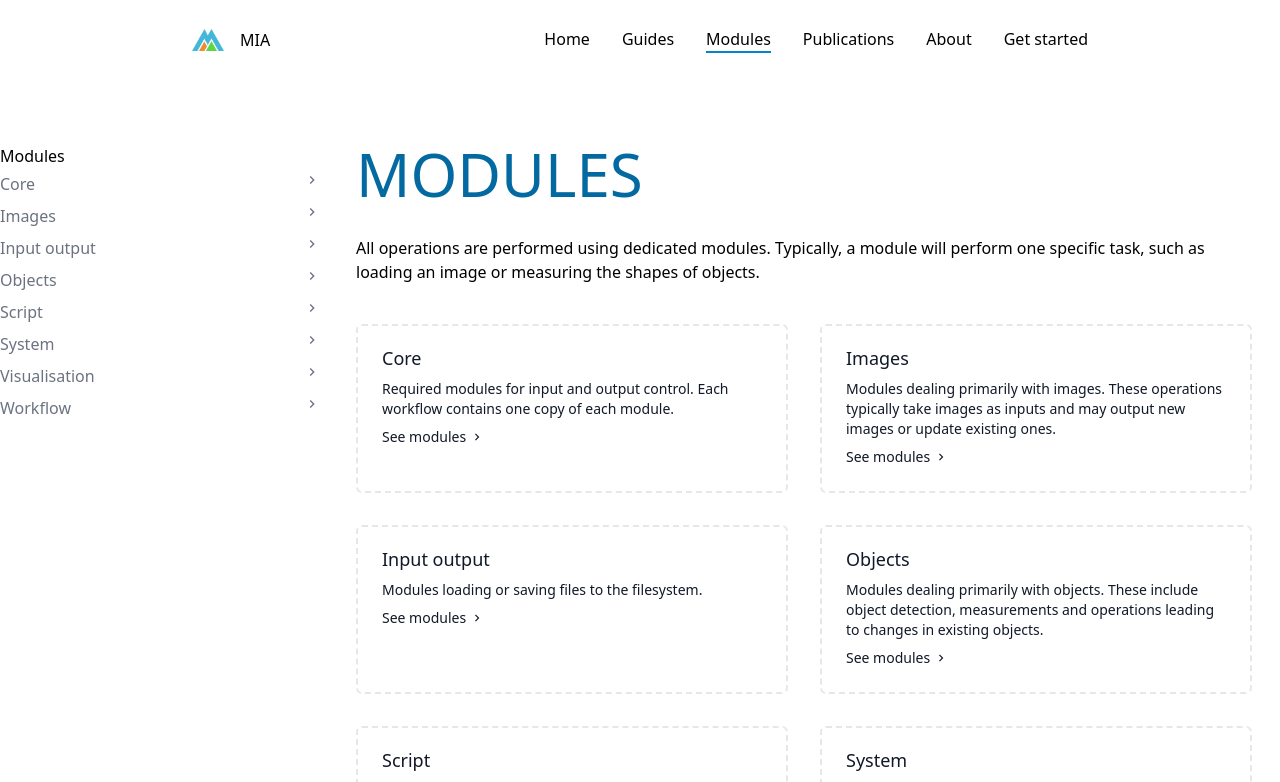
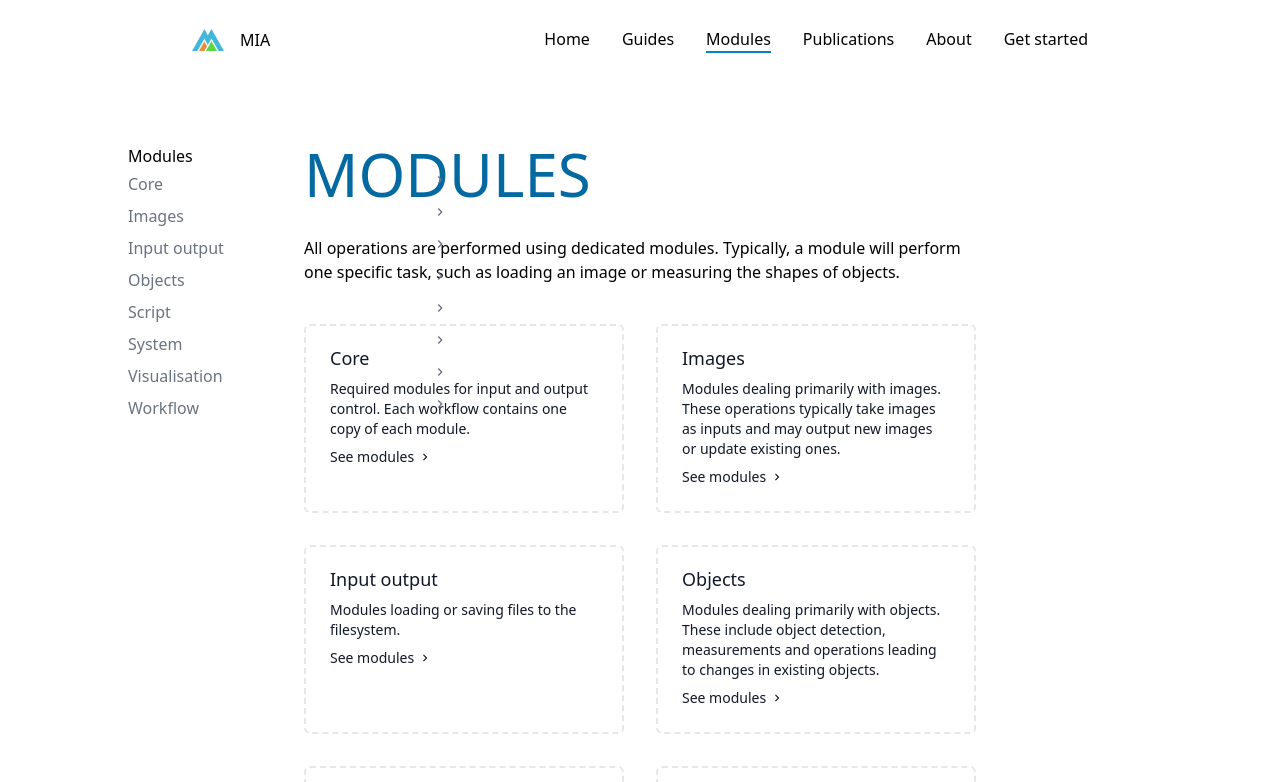
Before and after one commit to mianalysis/mianalysis.github.io, a Next.js app: page /modules in a window 1280 px wide. Shown: the top 782 px of the page. Built offline with nearby package versions, Linux system fonts and the light colour scheme.

Commit message:
Removed lorem ipsum

```diff
--- a/src/app/about/page.tsx
+++ b/src/app/about/page.tsx
@@ -3,7 +3,7 @@ import Link from 'next/link';
 export default function About() {
   return (
     <div className="mx-auto max-w-4xl  space-y-5">
-      <h1>About MIA</h1>
+      <h1>About</h1>
 
       <p>Image and object analysis workflow automation plugin for Fiji</p>
 
--- a/src/app/modules/layout.tsx
+++ b/src/app/modules/layout.tsx
@@ -4,14 +4,16 @@ import Link from 'next/link';
 
 export default function ModuleLayout({ children }: { children: React.ReactNode }) {
   return (
-    <div className="mx-auto grid grid-cols-4 gap-8">
+    <div className="grid grid-cols-6 gap-8 px-32">
       <div className="w-80">
         <Link href="/modules">Modules</Link>
 
         <TreeNav category={rootCategory} />
       </div>
 
-      <div className="col-span-3">{children}</div>
+      <div className="col-span-4">{children}</div>
+
+      <div />
     </div>
   );
 }
--- a/src/app/modules/page.tsx
+++ b/src/app/modules/page.tsx
@@ -6,12 +6,6 @@ export default function Modules() {
     <div className="mx-auto max-w-4xl space-y-5">
       <h1>Modules</h1>
 
-      <p>
-        Lorem ipsum dolor sit amet, consectetur adipisicing elit. Temporibus, maxime libero dicta
-        quia tempore harum in ullam aliquam obcaecati qui at eos similique necessitatibus ipsa.
-        Laudantium impedit dolore ut tempora.
-      </p>
-
       <ModuleCategory category={rootCategory} />
     </div>
   );
```
